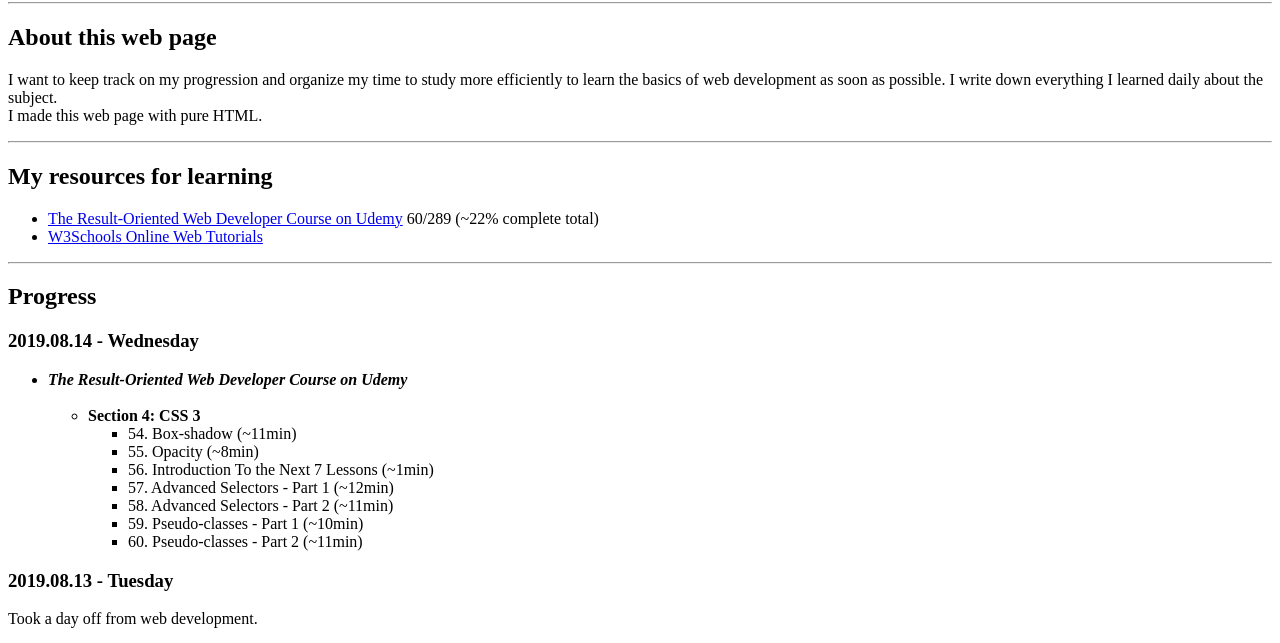
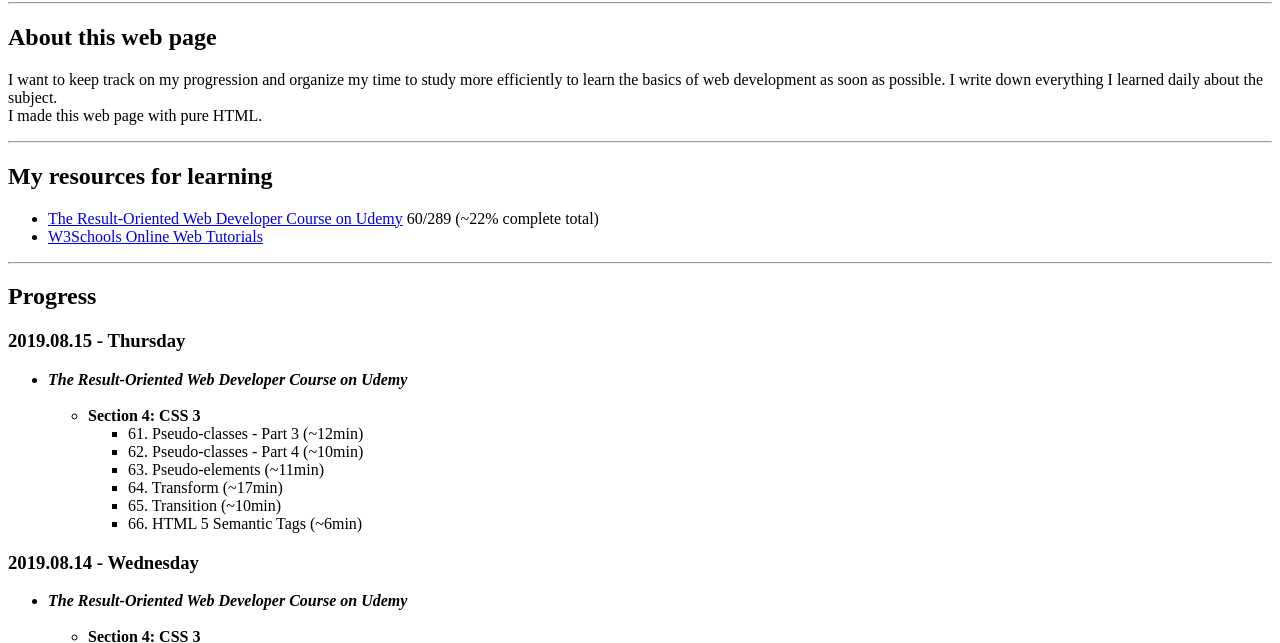
Before and after one commit to glccsi/glccsi.github.io, a plain HTML site: page index.html in a window 1280 px wide. Shown: the part 88-731 px from the top of the page. Drawn offline with Linux system fonts and the light colour scheme.

Commit message:
Update index.html

```diff
--- a/index.html
+++ b/index.html
@@ -18,6 +18,24 @@
     </ul>
     <hr>
     <h2>Progress</h2>
+    <h3>2019.08.15 - Thursday</h3>
+    <ul>
+
+        <li><b><i>The Result-Oriented Web Developer Course on Udemy</i></b></li>
+        <br>
+        <ul>
+            <li><b>Section 4: CSS 3</b></li>
+
+                <ul>
+                    <li>61. Pseudo-classes - Part 3 (~12min)</li>
+                    <li>62. Pseudo-classes - Part 4 (~10min)</li>
+                    <li>63. Pseudo-elements (~11min)</li>
+                    <li>64. Transform (~17min)</li>
+                    <li>65. Transition (~10min)</li>
+                    <li>66. HTML 5 Semantic Tags (~6min)</li>
+                </ul>
+        </ul>
+    </ul>
     <h3>2019.08.14 - Wednesday</h3>
     <ul>
 
```
